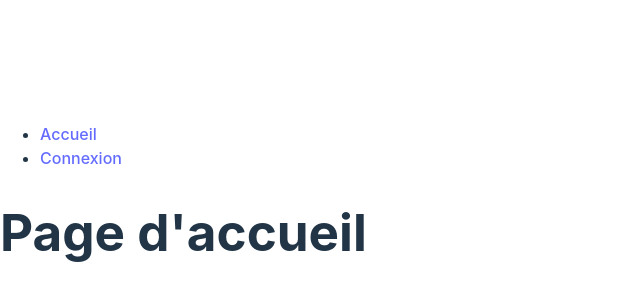
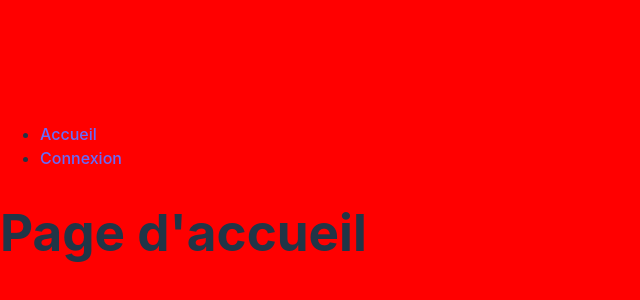
Before and after one commit to MaxThaUnicorn/club-cockroach, a React (Vite) app: page / in a window 1280 px wide. Shown: the part 200-500 px from the top of the page, without its empty margins (0-640 px from the left). Built offline with nearby package versions, Linux system fonts and the light colour scheme.

Commit message:
Style css page individule

```diff
--- a/src/pages/Connexion.tsx
+++ b/src/pages/Connexion.tsx
@@ -1,4 +1,5 @@
 import React from 'react';
+import '../styles/Connexion.css'
 
 const Connexion: React.FC = () => {
   return (
--- /dev/null
+++ b/src/styles/Connexion.css
@@ -0,0 +1,3 @@
+* {
+  background-color: red;
+}
```
